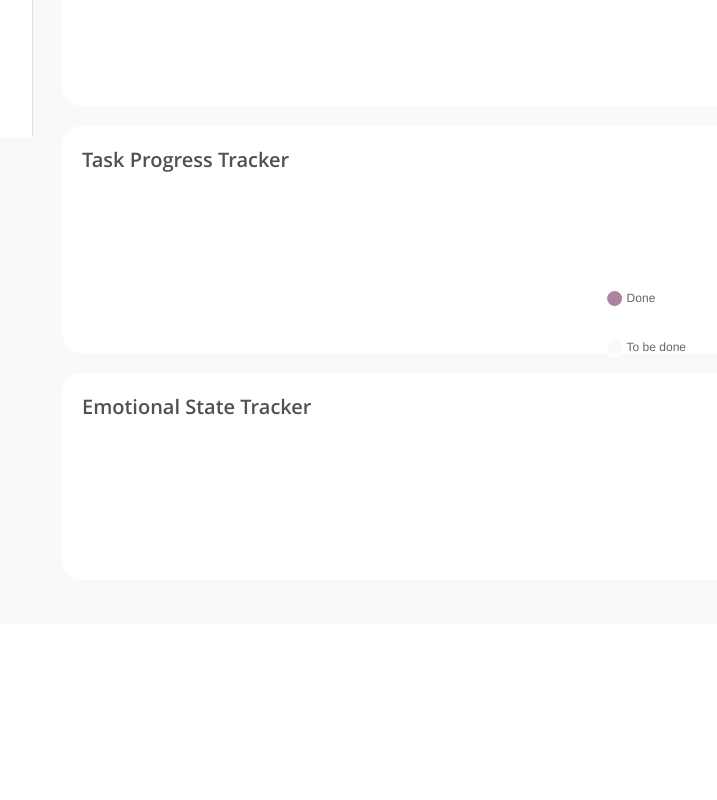
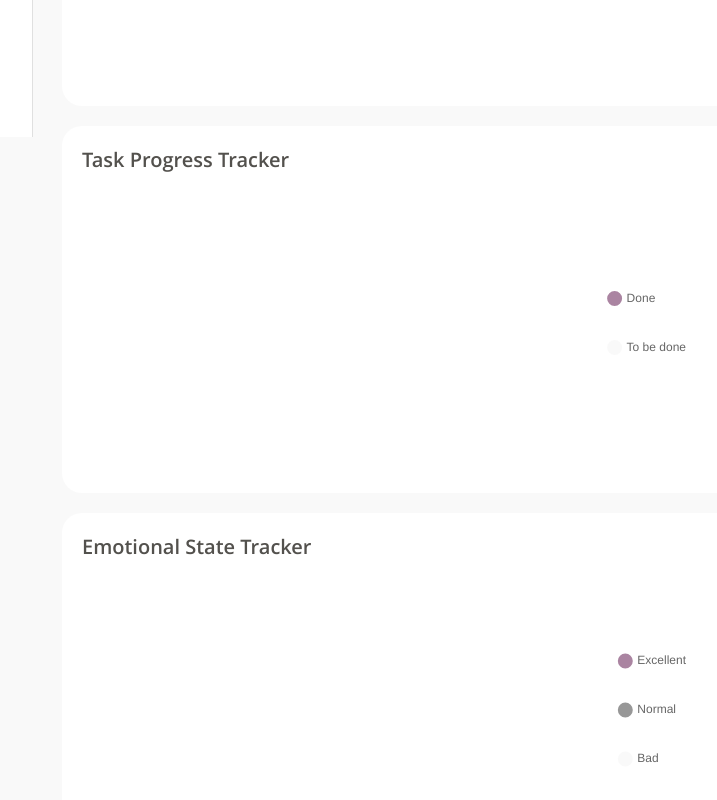
Before and after one commit to apsu96/planner_app, a React (Create React App) app: page /MyDay in a window 1280 px wide. Shown: the part 663-1463 px from the top of the page, without its empty margins (210-927 px from the left). Before the commit the page ends 1287 px from the top, so only its background shows below. Built offline with nearby package versions, Linux system fonts and the light colour scheme.

Commit message:
feat: create emotional state chart

```diff
--- a/src/Store.ts
+++ b/src/Store.ts
@@ -48,13 +48,25 @@ class Store {
     if (tasks) this.toDoList = JSON.parse(tasks);
   }
 
-  updateRealDuration(index: number, realDuration: number) {
-    this.toDoList[index].duration.real = realDuration;
+  updateRealDuration(id: string, realDuration: number) {
+    this.toDoList = this.toDoList.map((toDo) =>
+      toDo.id === id
+        ? {
+            ...toDo,
+            duration: {
+              ...toDo.duration,
+              real: realDuration,
+            },
+          }
+        : toDo,
+    );
     this.updateLocalStorage();
   }
 
-  setEmotions(index: number, emotion: Emotions) {
-    this.toDoList[index].emotionalState = emotion;
+  setEmotions(id: string, emotion: Emotions) {
+    this.toDoList = this.toDoList.map((toDo) =>
+      toDo.id === id ? { ...toDo, emotionalState: emotion } : toDo,
+    );
     this.updateLocalStorage();
   }
 
--- a/src/components/EmotionalStateChart.tsx
+++ b/src/components/EmotionalStateChart.tsx
@@ -1,7 +1,43 @@
-import { Title } from "./UIKit.styled";
+import { useEffect, useState } from "react";
+import store, { Emotions } from "../Store";
+import DoughnutChart from "./DoughnutChart";
+import { ChartBox, Title } from "./UIKit.styled";
+import moment from "moment";
+import { observer } from "mobx-react-lite";
 
-const EmotionalStateChart = () => {
-  return <Title>Emotional State Tracker</Title>;
-};
+const EmotionalStateChart = observer(() => {
+  const [data, setData] = useState<number[]>([]);
+
+  useEffect(() => {
+    let excellentTime = 0;
+    let normalTime = 0;
+    let badTime = 0;
+    const sortedToDo = store.toDoList.filter(
+      (toDo) => toDo.date === moment().format("LL"),
+    );
+    sortedToDo.map((toDo) => {
+      if (toDo.emotionalState === Emotions.Excellent) {
+        excellentTime += toDo.duration.real;
+      } else if (toDo.emotionalState === Emotions.Normal) {
+        normalTime += toDo.duration.real;
+      } else if (toDo.emotionalState === Emotions.Bad) {
+        badTime += toDo.duration.real;
+      }
+    });
+    setData([excellentTime, normalTime, badTime]);
+  }, [store, store.toDoList]);
+
+  return (
+    <>
+      <Title>Emotional State Tracker</Title>
+      <ChartBox>
+        <DoughnutChart
+          labels={[Emotions.Excellent, Emotions.Normal, Emotions.Bad]}
+          data={data}
+        />
+      </ChartBox>
+    </>
+  );
+});
 
 export default EmotionalStateChart;
--- a/src/components/Task.tsx
+++ b/src/components/Task.tsx
@@ -24,15 +24,18 @@ import MoodIcon from "@mui/icons-material/Mood";
 import SentimentSatisfiedIcon from "@mui/icons-material/SentimentSatisfied";
 import SentimentVeryDissatisfiedIcon from "@mui/icons-material/SentimentVeryDissatisfied";
 import { useMediaQuery } from "@mui/material";
+import { observer } from "mobx-react-lite";
 
-const Task = ({ toDo, index }: { toDo: ToDoType; index: number }) => {
+const Task = observer(({ toDo, index }: { toDo: ToDoType; index: number }) => {
   const hours = Math.floor(toDo.duration.estimated / 60);
   const minutes = toDo.duration.estimated - hours * 60;
   const [emotions, setEmotions] = useState<Emotions | null | undefined>(
     toDo.emotionalState,
   );
   const [timerEnabled, setTimerEnabled] = useState(false);
-  const [realDuration, setRealDuration] = useState(toDo.duration.real);
+  const [realDuration, setRealDuration] = useState(
+    store.toDoList[index]?.duration.real,
+  );
   const [isDone, setIsDone] = useState(toDo.isDone);
   const isMobile = useMediaQuery("(max-width:820px)");
 
@@ -57,7 +60,6 @@ const Task = ({ toDo, index }: { toDo: ToDoType; index: number }) => {
   }
 
   function timerView() {
-    store.updateRealDuration(index, realDuration);
     let hours: string | number = Math.floor(realDuration / 36000);
     let minutes: string | number = Math.floor(
       (realDuration - hours * 36000) / 60,
@@ -82,7 +84,10 @@ const Task = ({ toDo, index }: { toDo: ToDoType; index: number }) => {
   }
 
   useEffect(() => {
+    let duration = realDuration;
     const timerId = setInterval(() => {
+      duration += 1;
+      store.updateRealDuration(toDo.id, duration);
       setRealDuration((realDuration) => realDuration + 1);
     }, 1000);
     if (!timerEnabled) {
@@ -125,7 +130,7 @@ const Task = ({ toDo, index }: { toDo: ToDoType; index: number }) => {
           value={emotions}
           onChange={(_, value) => {
             setEmotions(value as Emotions);
-            store.setEmotions(index, value as Emotions);
+            store.setEmotions(toDo.id, value as Emotions);
           }}
           slots={{ listbox: OptionContainer, root: "button" }}
           renderValue={renderValue}
@@ -149,6 +154,6 @@ const Task = ({ toDo, index }: { toDo: ToDoType; index: number }) => {
       </StyledBadgesContainer>
     </TaskContainer>
   );
-};
+});
 
 export default Task;
--- a/src/components/TaskList.tsx
+++ b/src/components/TaskList.tsx
@@ -1,12 +1,11 @@
 import { SmallText, Title } from "./UIKit.styled";
 import moment from "moment";
-import { observer } from "mobx-react-lite";
 import store from "../Store";
 import uuid from "react-uuid";
 import { TaskListBox, TaskListContainer } from "./TaskList.styled";
 import Task from "./Task";
 
-const TaskList = observer(() => {
+const TaskList = () => {
   return (
     <TaskListContainer>
       <Title>{moment().format("LL")}</Title>
@@ -20,6 +19,6 @@ const TaskList = observer(() => {
       </TaskListBox>
     </TaskListContainer>
   );
-});
+};
 
 export default TaskList;
```
